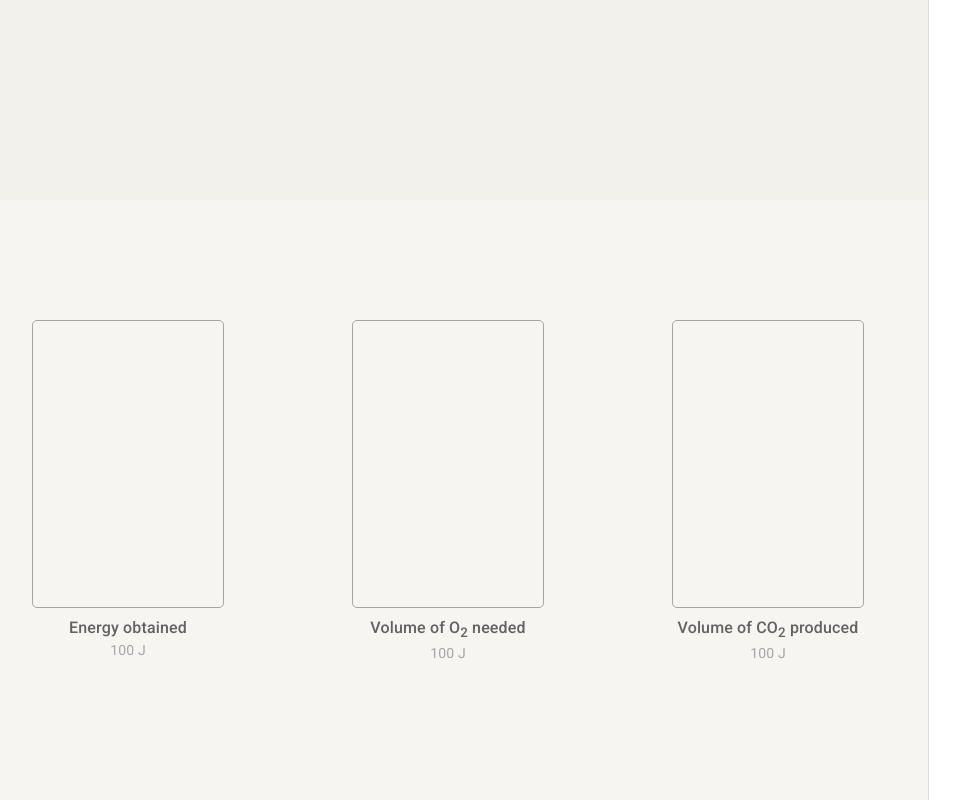
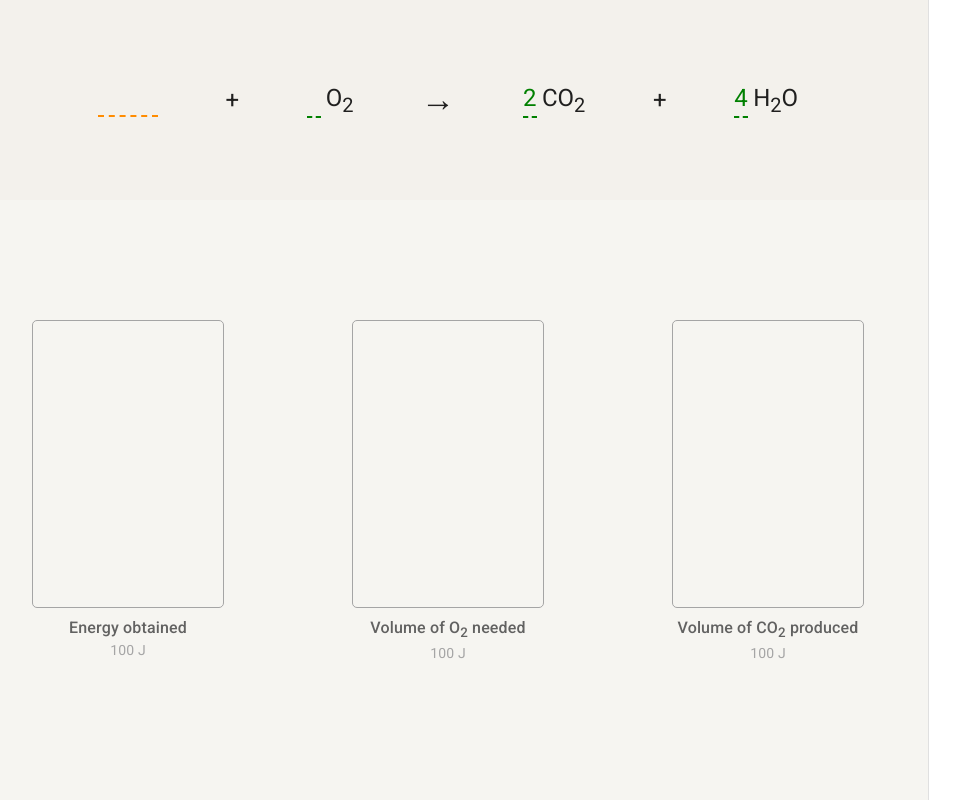
Before and after one commit to graasp/graasp-app-combustion, a React (Vite) app: page / in a window 1280 px wide. Shown: the whole page, without its empty margins (32-992 px from the left). Built offline with nearby package versions, Linux system fonts and the light colour scheme.

Commit message:
feat: create formula section
closes #4

```diff
--- a/src/components/Canvas.tsx
+++ b/src/components/Canvas.tsx
@@ -1,9 +1,9 @@
-import Formula from './canvas/Formula';
+import FormulaContainer from './canvas/FormulaContainer';
 import Interaction from './canvas/Interaction';
 
 const Canvas = (): JSX.Element => (
   <div style={{ height: '100%', width: '75vw' }}>
-    <Formula />
+    <FormulaContainer />
     <Interaction />
   </div>
 );
--- a/src/components/canvas/Formula.tsx
+++ /dev/null
@@ -1,11 +0,0 @@
-import { Box } from '@mui/material';
-
-const styles = {
-  width: '100%',
-  height: '25%',
-  background: '#F3F1EC',
-};
-
-const Formula = (): JSX.Element => <Box sx={styles} />;
-
-export default Formula;
--- /dev/null
+++ b/src/components/canvas/FormulaContainer.tsx
@@ -0,0 +1,20 @@
+import { Box } from '@mui/material';
+
+import Formula from './formula/Formula';
+
+const styles = {
+  width: '100%',
+  height: '25%',
+  background: '#F3F1EC',
+  display: 'flex',
+  justifyContent: 'center',
+  alignItems: 'center',
+};
+
+const FormulaContainer = (): JSX.Element => (
+  <Box sx={styles}>
+    <Formula />
+  </Box>
+);
+
+export default FormulaContainer;
--- /dev/null
+++ b/src/components/canvas/formula/CarbonDioxide.tsx
@@ -0,0 +1,13 @@
+import Molecule from './Molecule';
+
+const CarbonDioxide = (): JSX.Element => {
+  const CarbonDioxideFormula = (
+    <>
+      CO<sub>2</sub>
+    </>
+  );
+
+  return <Molecule number={2} formula={CarbonDioxideFormula} />;
+};
+
+export default CarbonDioxide;
--- /dev/null
+++ b/src/components/canvas/formula/Formula.tsx
@@ -0,0 +1,29 @@
+import { Box, Typography } from '@mui/material';
+
+import CarbonDioxide from './CarbonDioxide';
+import Fuel from './Fuel';
+import Oxygen from './Oxygen';
+import Water from './Water';
+
+const styles = {
+  height: '50%',
+  width: '80%',
+  display: 'flex',
+  alignItems: 'center',
+  justifyContent: 'space-around',
+  cursor: 'default',
+};
+
+const Formula = (): JSX.Element => (
+  <Box sx={styles}>
+    <Fuel />
+    <Typography variant="h5">+</Typography>
+    <Oxygen />
+    <Typography variant="h4">→</Typography>
+    <CarbonDioxide />
+    <Typography variant="h5">+</Typography>
+    <Water />
+  </Box>
+);
+
+export default Formula;
--- /dev/null
+++ b/src/components/canvas/formula/Fuel.tsx
@@ -0,0 +1,19 @@
+import { Typography } from '@mui/material';
+
+const styles = {
+  color: '#FF8C00',
+  borderBottom: '2px dashed #FF8C00',
+  minWidth: '60px',
+};
+
+const Fuel = (): JSX.Element => {
+  const fuel = '\u00A0';
+
+  return (
+    <Typography variant="h5" sx={styles}>
+      {fuel}
+    </Typography>
+  );
+};
+
+export default Fuel;
--- /dev/null
+++ b/src/components/canvas/formula/Molecule.tsx
@@ -0,0 +1,29 @@
+import { Box, Typography } from '@mui/material';
+
+const container = {
+  display: 'flex',
+  justifyContent: 'center',
+};
+
+const numberStyles = {
+  marginRight: '5px',
+  borderBottom: '2px dashed green',
+  color: 'green',
+  minWidth: '14px',
+};
+
+interface Props {
+  number: number;
+  formula: React.ReactNode;
+}
+
+const Molecule = ({ number, formula }: Props): JSX.Element => (
+  <Box sx={container}>
+    <Typography variant="h5" sx={numberStyles}>
+      {number !== 0 ? number : ''}
+    </Typography>
+    <Typography variant="h5">{formula}</Typography>
+  </Box>
+);
+
+export default Molecule;
--- /dev/null
+++ b/src/components/canvas/formula/Oxygen.tsx
@@ -0,0 +1,13 @@
+import Molecule from './Molecule';
+
+const Oxygen = (): JSX.Element => {
+  const OxygenFormula = (
+    <>
+      O<sub>2</sub>
+    </>
+  );
+
+  return <Molecule number={0} formula={OxygenFormula} />;
+};
+
+export default Oxygen;
--- /dev/null
+++ b/src/components/canvas/formula/Water.tsx
@@ -0,0 +1,13 @@
+import Molecule from './Molecule';
+
+const Water = (): JSX.Element => {
+  const WaterFormula = (
+    <>
+      H<sub>2</sub>O
+    </>
+  );
+
+  return <Molecule number={4} formula={WaterFormula} />;
+};
+
+export default Water;
```
